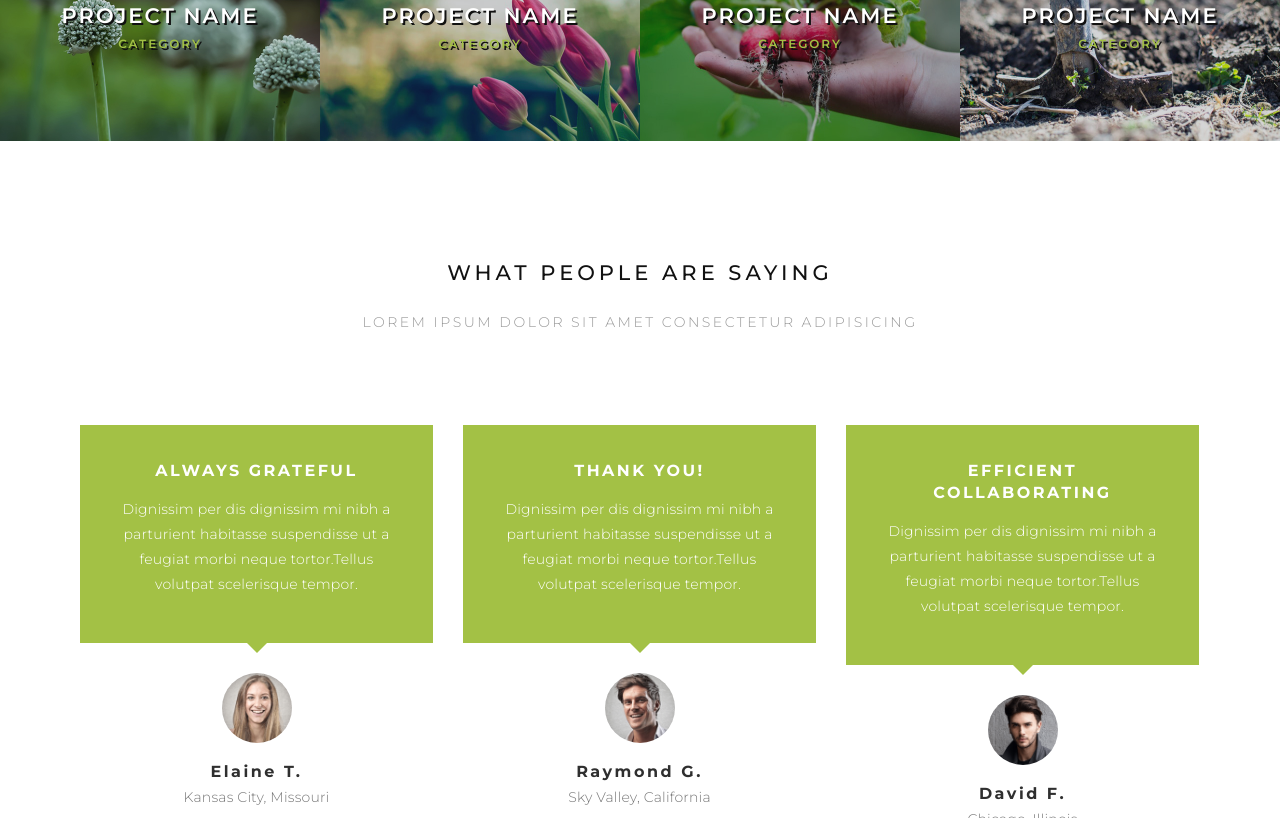
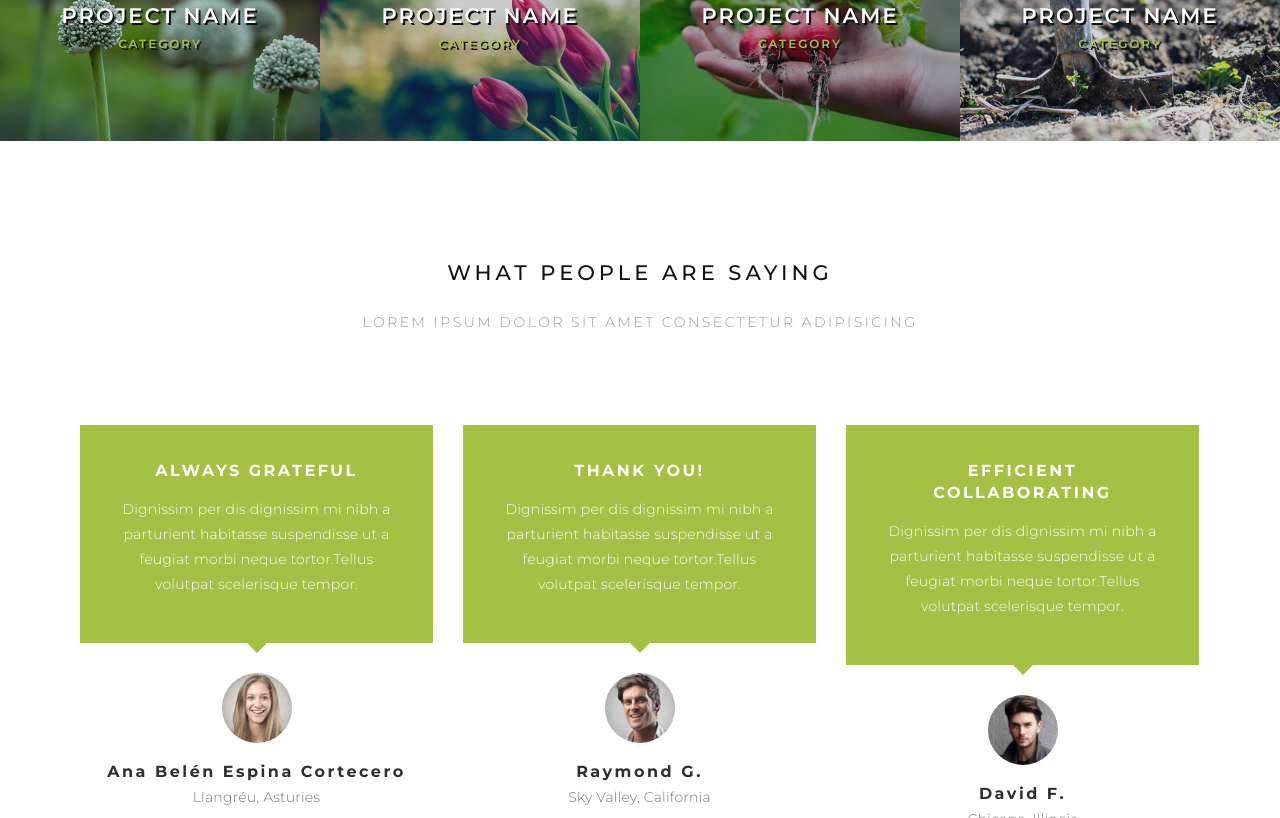
Before and after one commit to AnaBec/repositorioDaw, a plain HTML site: page index.html in a window 1280 px wide. Shown: the part 1982-2800 px from the top of the page. Drawn offline with Linux system fonts and the light colour scheme; some packages are replaced by stand-ins of ours.

Commit message:
Cambio nombre y localidad

```diff
--- a/index.html
+++ b/index.html
@@ -331,8 +331,8 @@
 											</div>
 											<div class="tcards_header">
 												<div class="tcards-image"><img src="images/partner3.png" alt=""></div>
-												<h4 class="tcards-name">Elaine T.</h4>
-												<p class="tcards-job">Kansas City, Missouri</p>
+												<h4 class="tcards-name">Ana Belén Espina Cortecero</h4>
+												<p class="tcards-job">Llangréu, Asturies</p>
 											</div>
 										</div>
 									</div>
```
Also changed, not shown: 1 other file.
